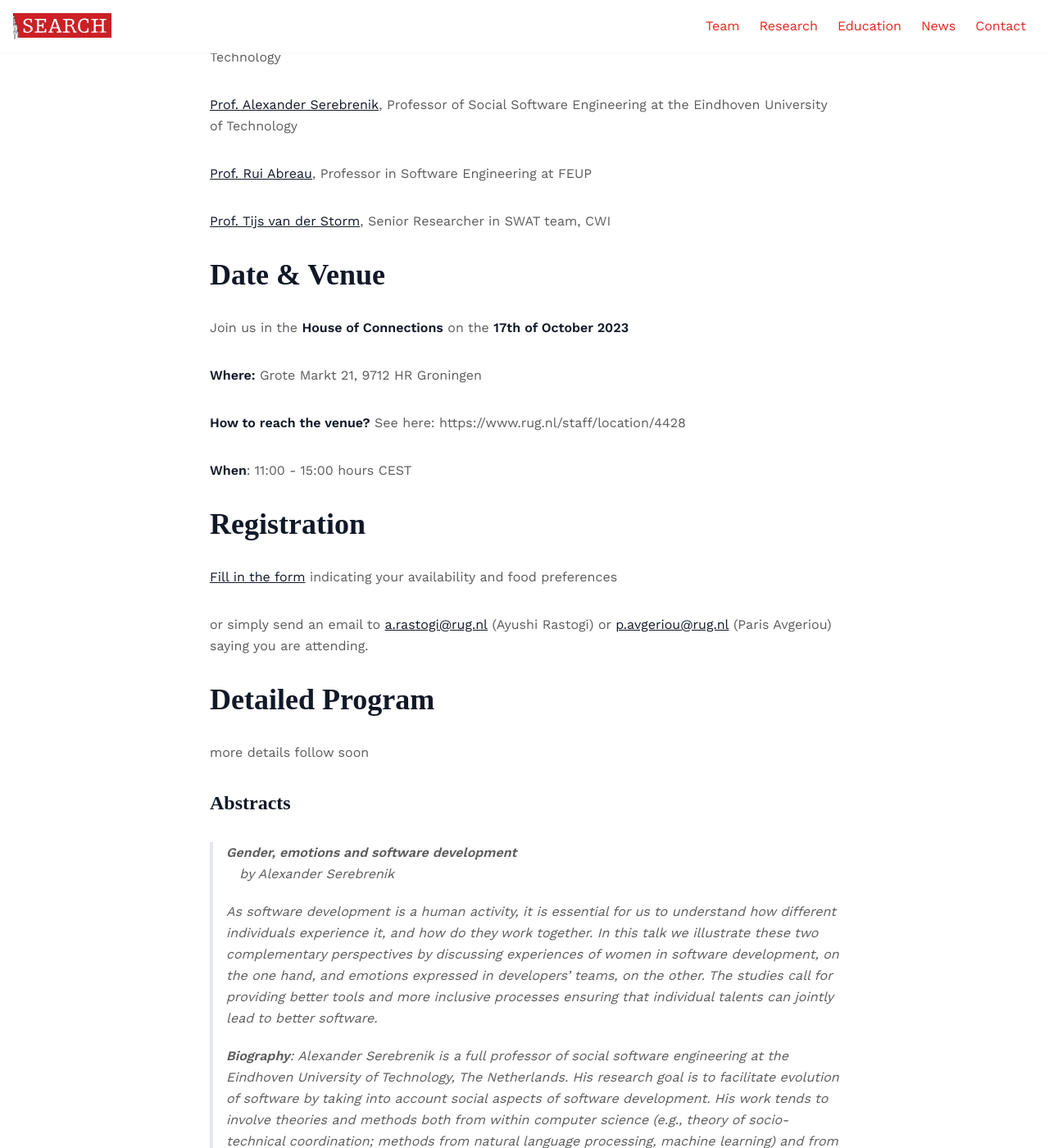
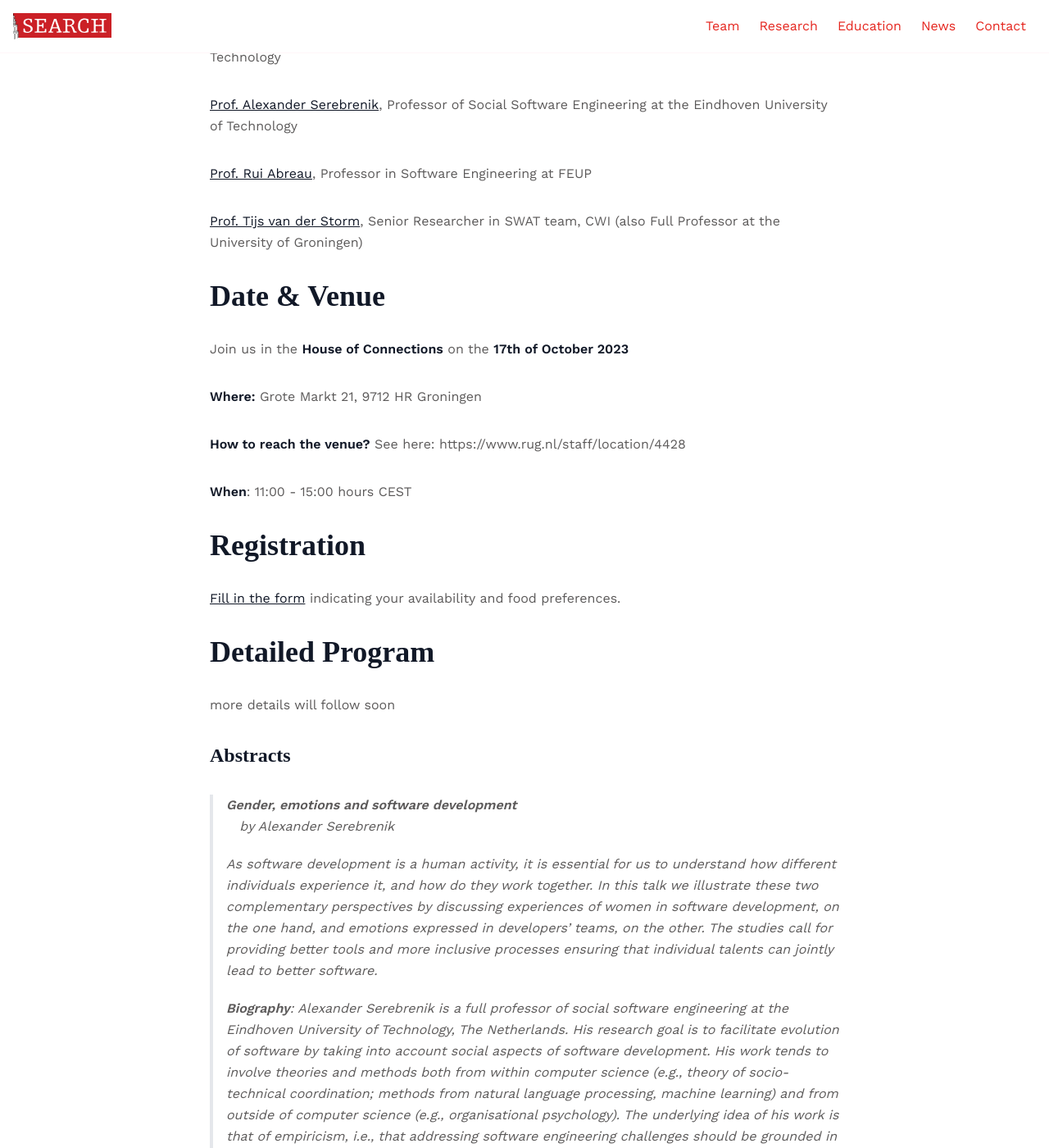
Before and after one commit to search-rug/search-rug.github.io, a Jekyll site: the page built from _events/northse2023.md, in a window 1280 px wide and 1400 px high, scrolled down 607 px. Shown: the whole window at 82% size. Built offline with Jekyll 4.4.1, drawn with Linux system fonts in a browser that asks for light colours; nearby versions of some CDN libraries; some web fonts are replaced.

Commit message:
textual remarks

```diff
--- a/_events/northse2023.md
+++ b/_events/northse2023.md
@@ -19,7 +19,7 @@ In the current edition, the workshop coincides with a Ph.D. defense on ['The nee
 
 [Prof. Rui Abreau](https://ruimaranhao.com/), Professor in Software Engineering at FEUP
 
-[Prof. Tijs van der Storm](https://homepages.cwi.nl/~storm/), Senior Researcher in SWAT team, CWI
+[Prof. Tijs van der Storm](https://homepages.cwi.nl/~storm/), Senior Researcher in SWAT team, CWI (also Full Professor at the University of Groningen)
 
 # Date & Venue
 
@@ -33,13 +33,11 @@ Join us in the **House of Connections** on the **17th of October 2023**
 
 # Registration
 
-[Fill in the form](https://docs.google.com/forms/d/e/1FAIpQLSe6Wi4dXGB2xxXoehit4SUpYvDrczxW16gPJfpz12_i3zYi2A/viewform?usp=sf_link) indicating your availability and food preferences
-
-or simply send an email to [a.rastogi@rug.nl](mailto:a.rastogi@rug.nl) (Ayushi Rastogi) or  [p.avgeriou@rug.nl](mailto:p.avgeriou@rug.nl) (Paris Avgeriou) saying you are attending.
+[Fill in the form](https://docs.google.com/forms/d/e/1FAIpQLSe6Wi4dXGB2xxXoehit4SUpYvDrczxW16gPJfpz12_i3zYi2A/viewform?usp=sf_link) indicating your availability and food preferences.
 
 # Detailed Program
 
-more details follow soon
+more details will follow soon
 
 ## Abstracts
 
```
